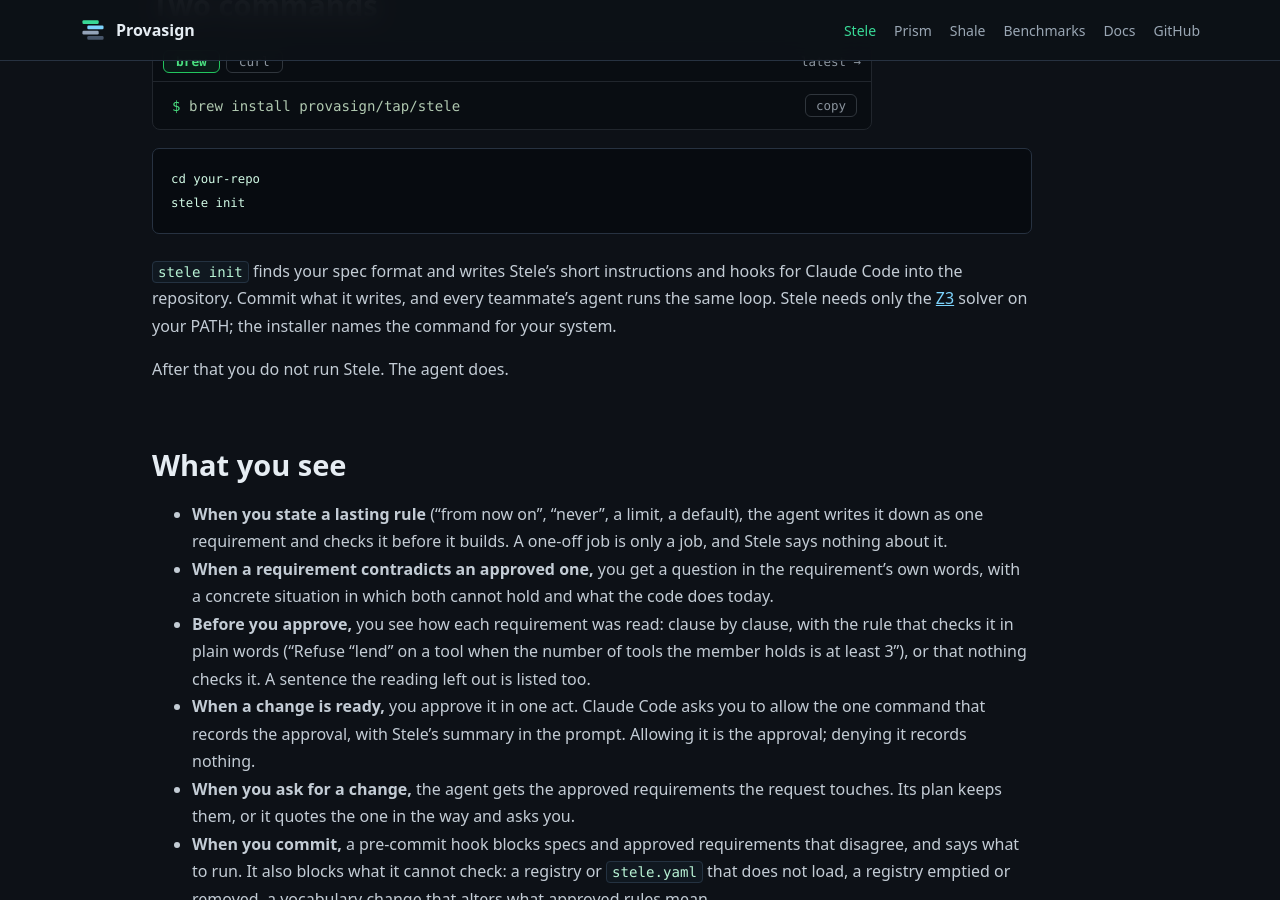
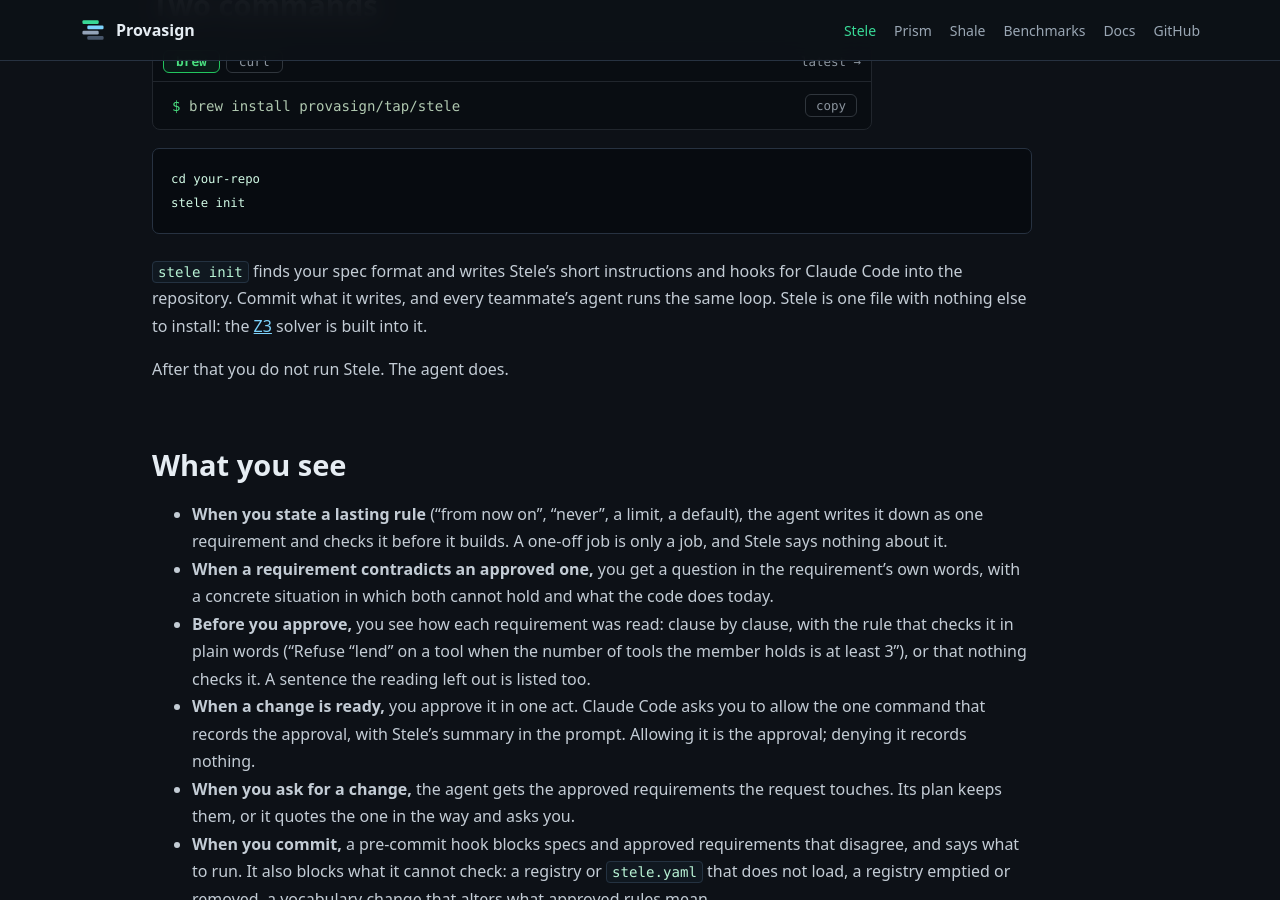
Before and after one commit to provasign/provasign.github.io, a Jekyll site: the page built from stele.md, in a window 1280 px wide and 900 px high, scrolled down 1295 px. Built offline with Jekyll 4.4.1, drawn with Linux system fonts in a browser that asks for light colours; comment, search, counter and statistics services are not loaded.

Commit message:
Stele: the Z3 solver is built in; nothing else to install
Co-Authored-By: Claude Opus 5.5 <noreply@anthropic.com>
Claude-Session: https://claude.ai/code/session_01EGo7eb3GX1Dv8Ez65TJd9W

```diff
--- a/stele.md
+++ b/stele.md
@@ -41,9 +41,8 @@ stele init
 
 `stele init` finds your spec format and writes Stele's short instructions and
 hooks for Claude Code into the repository. Commit what it writes, and every
-teammate's agent runs the same loop. Stele needs only the
-[Z3](https://github.com/Z3Prover/z3) solver on your PATH; the installer names
-the command for your system.
+teammate's agent runs the same loop. Stele is one file with nothing else to
+install: the [Z3](https://github.com/Z3Prover/z3) solver is built into it.
 
 After that you do not run Stele. The agent does.
 
```
